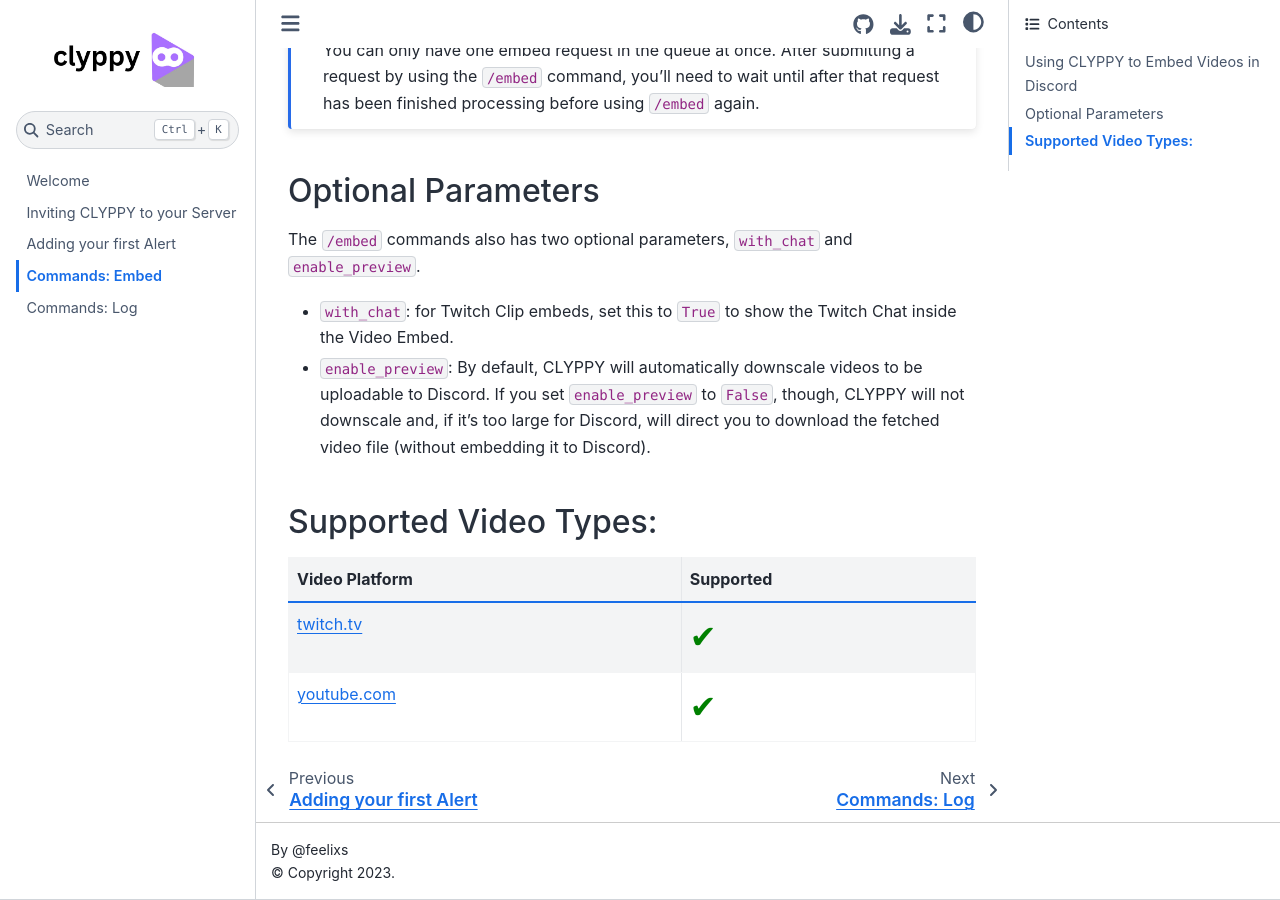
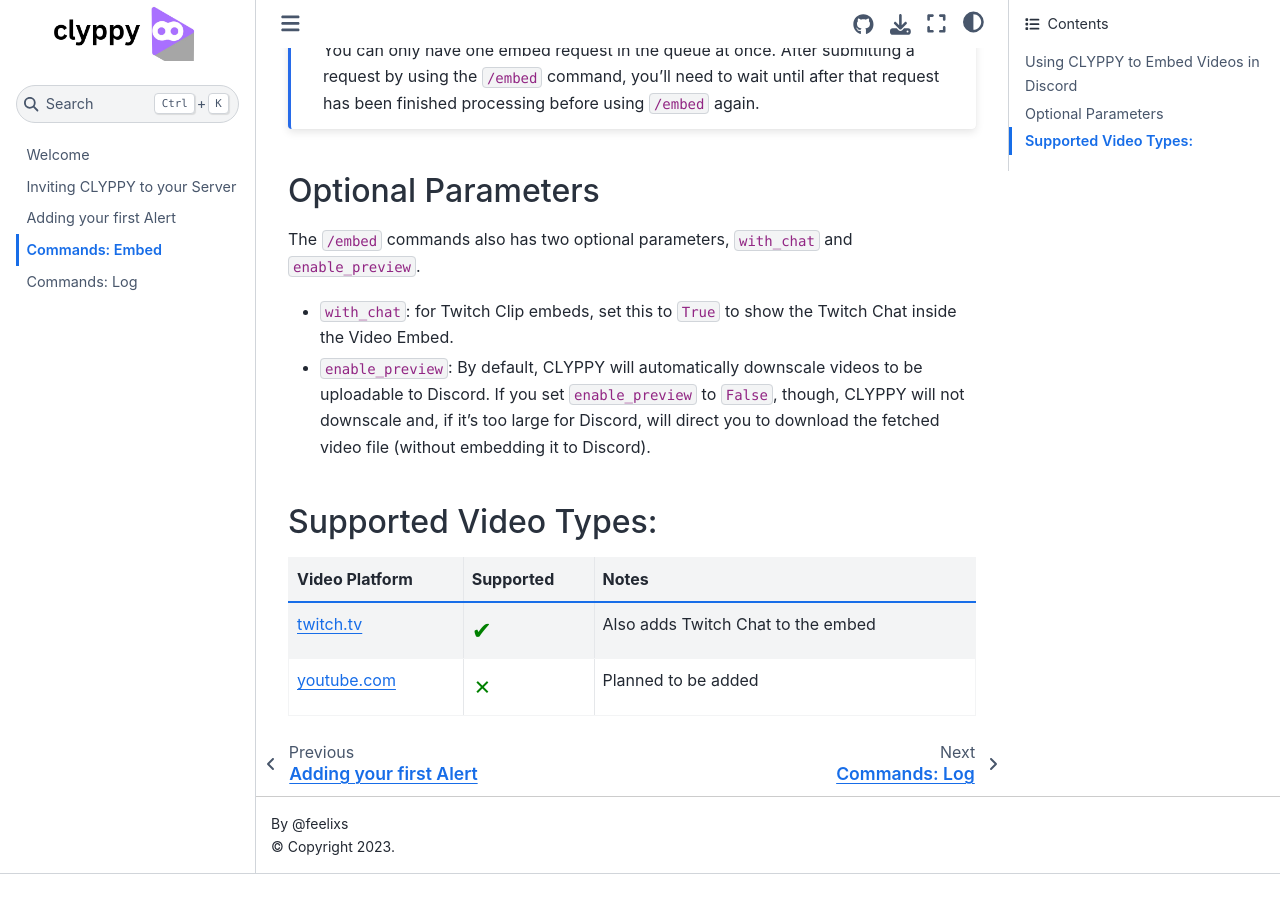
Before and after one commit to feelixs/clyppy-docs, a Jupyter Book: the page built from docs/embed.md, in a window 1280 px wide and 900 px high, scrolled down 632 px. Built offline with Jupyter Book 1.0.4 settings and Sphinx 7.4.7 and the Sphinx Book theme 1.1.4, drawn with Linux system fonts in a browser that asks for light colours; after the commit the page ends 1506 px from its top, so only the background shows below that.

Commit message:
Update embed.md

```diff
--- a/docs/embed.md
+++ b/docs/embed.md
@@ -28,7 +28,7 @@ The `/embed` commands also has two optional parameters, `with_chat` and `enable_
 
 ## Supported Video Types:
 
-| Video Platform | Supported                                                |
-|----------------|----------------------------------------------------------|
-| twitch.tv      | <span style="color:green;font-size:2em;">&#10004;</span> |
-| youtube.com    | <span style="color:green;font-size:2em;">&#10004;</span> |
+| Video Platform | Supported                                                  | Notes                              |
+|----------------|------------------------------------------------------------|------------------------------------|
+| twitch.tv      | <span style="color:green;font-size:1.5em;">&#10004;</span> | Also adds Twitch Chat to the embed |
+| youtube.com    | <span style="color:green;font-size:1.5em;">&#10007;</span> | Planned to be added                |
```
